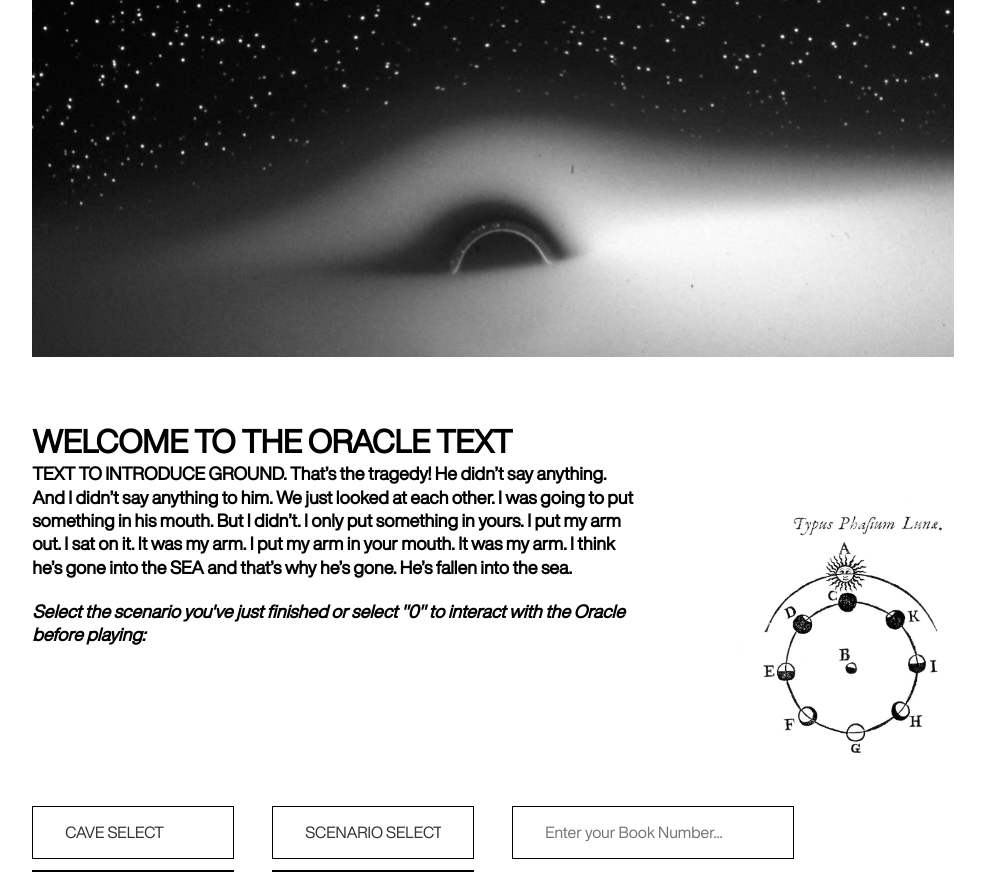
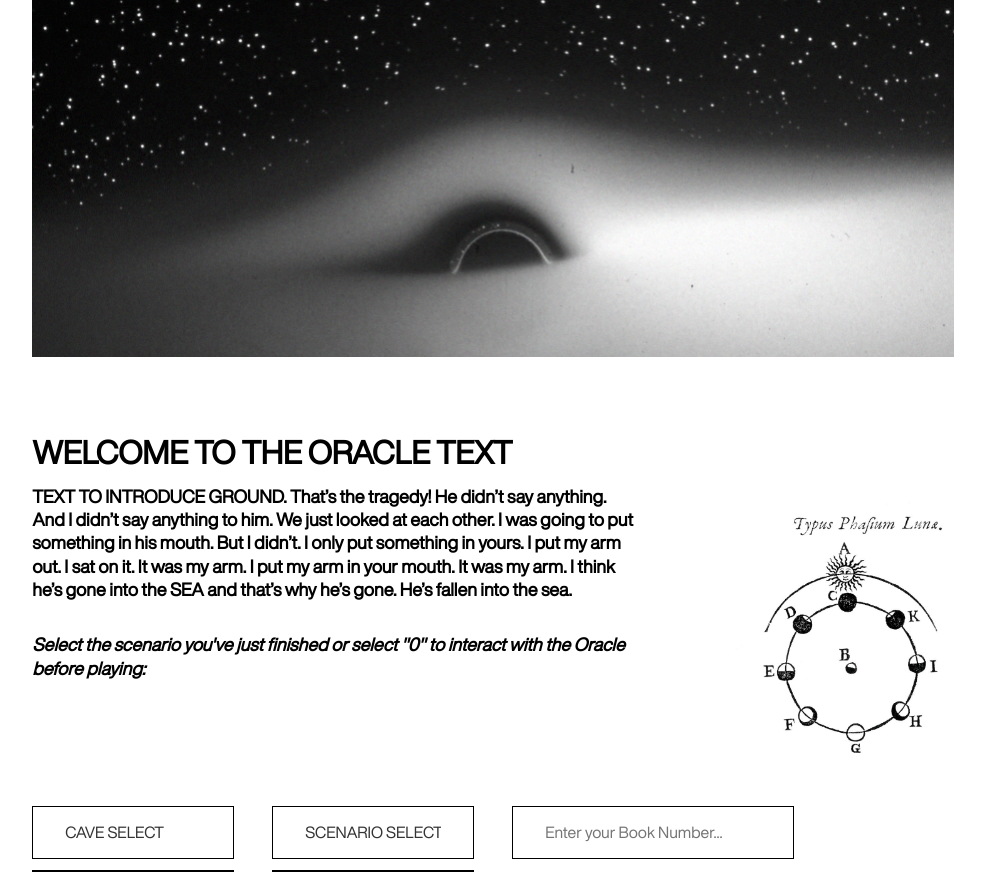
Before and after one commit to Will-Sin/ground-landing-page, a Django app: page / in a window 1280 px wide. Shown: the part 15-893 px from the top of the page, without its empty margins (147-1132 px from the left). Run offline with Django 4.2, Linux system fonts and the light colour scheme.

Commit message:
Main page edits with book validation and css

```diff
--- a/landing_page/static/simple-grid.css
+++ b/landing_page/static/simple-grid.css
@@ -38,22 +38,27 @@
 
 h1 {
   font-size: 2.5rem;
+  padding-top: 0.7rem;
 }
 
 h2 {
   font-size: 2rem;
+  padding-top: 0.7rem;
 }
 
 h3 {
   font-size: 1.375rem;
+  padding-top: 0.7rem;
 }
 
 h4 {
   font-size: 1.125rem;
+  padding-top: 0.7rem;
 }
 
 h5 {
   font-size: 1rem;
+  padding-top: 0.7rem;
 }
 
 h6 {
```
